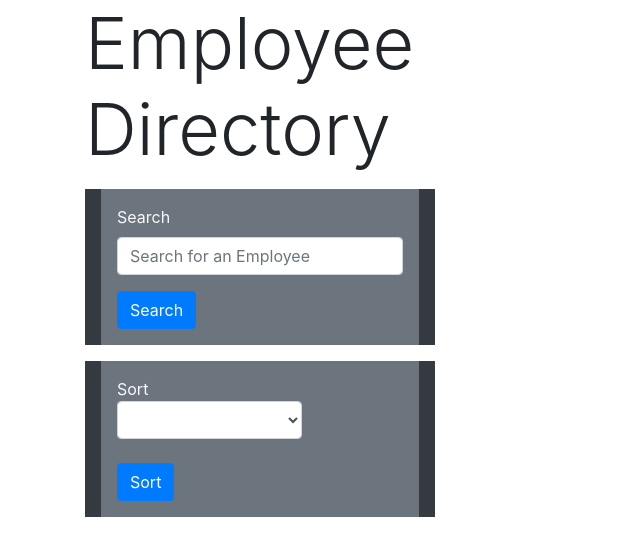
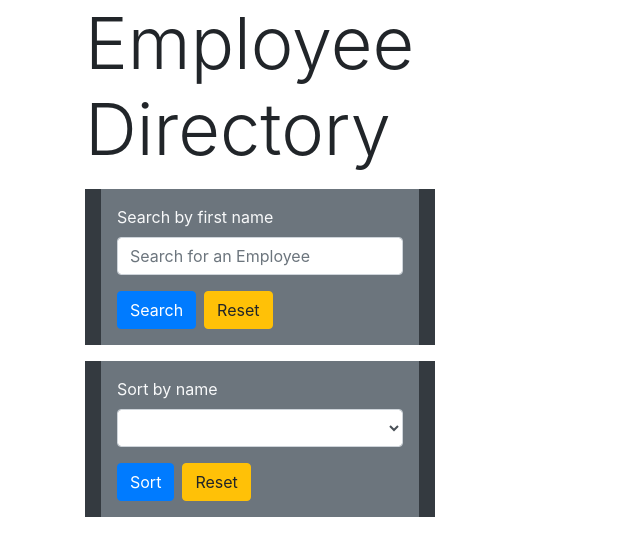
Before and after one commit to ShaylaStevenson/employee-directory, a React (Create React App) app: page / in a window 1280 px wide. Shown: the top 556 px of the page, without its empty margins (0-640 px from the left). Built offline with nearby package versions, Linux system fonts and the light colour scheme; no server answers.

Commit message:
refactored sortForm to match searchForm

```diff
--- a/src/components/SearchForm.js
+++ b/src/components/SearchForm.js
@@ -1,10 +1,12 @@
 import React from "react";
 
+// sort form to be deployed
+// ref avtivity 19
 function SearchForm(props) {
   return (
     <form className="bg-dark text-light">
       <div className="form-group m-3 p-3 bg-secondary">
-        <label htmlFor="search">Search</label>
+        <label htmlFor="search">Search by first name</label>
         <input
           onChange={props.handleSearchChange}
           value={props.search}
@@ -17,6 +19,9 @@ function SearchForm(props) {
         <button onClick={props.handleSearchSubmit} className="btn btn-primary mt-3">
           Search
         </button>
+        <button onClick={props.handleResetSubmit} type="submit" className="btn btn-warning ml-2 mt-3">
+          Reset
+        </button>
       </div>
     </form>
   );
--- a/src/components/SortForm.js
+++ b/src/components/SortForm.js
@@ -1,24 +1,31 @@
 import React from "react";
 
+// sort form to be deployed
+// ref https://reactjs.org/docs/forms.html
+// refactored to be consistant with search form
 function SortForm(props) {
   return (
-    <form className="bg-dark text-light" onSubmit={props.handleSortSubmit}>
+    <form className="bg-dark text-light">
         <div className="form-group m-3 p-3 bg-secondary">
-            <label>
-                Sort <br></br>
+            <label htmlFor="sort">Sort by name</label>
                 <select
                     onChange={props.handleSortChange}
                     value={props.sort}
                     name="sort"
                     className="form-control"
                     id="sort"
+                    style={{width: "100%"}}
                 >
                     <option></option>
-                    <option value="ascending">name - ascending</option>
-                    <option value="decending">name - decending</option>
+                    <option value="ascending">ascending</option>
+                    <option value="decending">decending</option>
                 </select>
-            </label> <br></br>
-            <input className="btn btn-primary mt-3" type="submit" value="Sort" />
+            <button onClick={props.handleSortSubmit} type="submit" className="btn btn-primary mt-3">
+              Sort
+            </button>
+            <button onClick={props.handleResetSubmit} type="submit" className="btn btn-warning ml-2 mt-3">
+              Reset
+            </button>
       </div>
     </form>
   );
```
